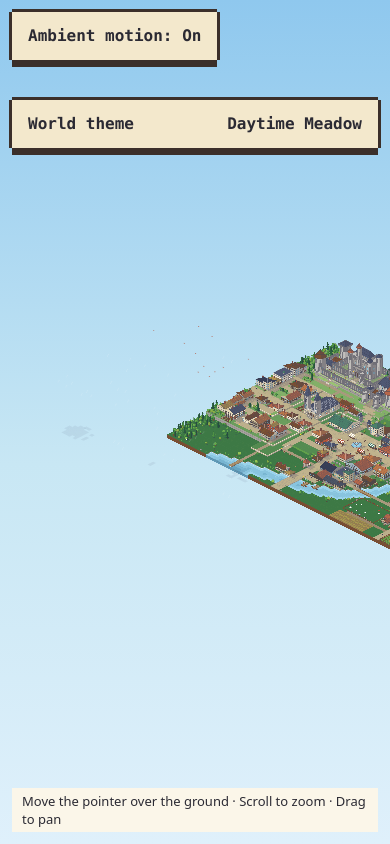
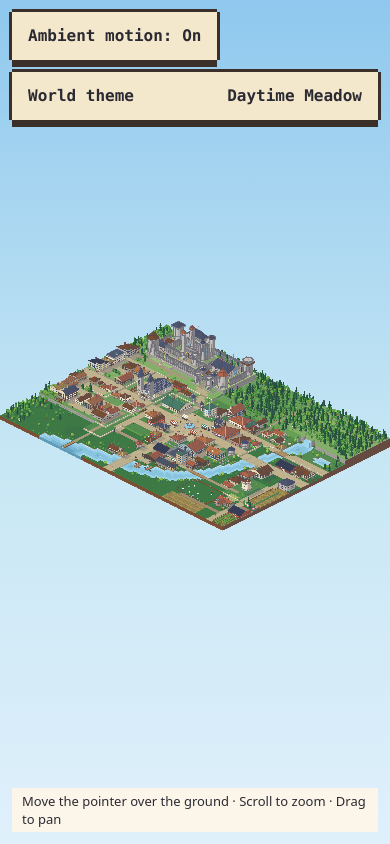
Before and after one commit to Mayn18/Mayn-s-World, a React (Vite) app: page / in a window 390 px wide. Built offline with nearby package versions, Linux system fonts and the light colour scheme.

Commit message:
fix(render): restore world alignment and responsive controls
- Separate cached world and ambient overlay transforms
- Add coordinate alignment regression coverage
- Fix reduced-motion control overlap on mobile
- Constrain theme selector to short viewports
- Preserve accessible touch target sizes

```diff
--- a/src/client/styles.css
+++ b/src/client/styles.css
@@ -395,7 +395,7 @@ html[data-page-hidden] .ambient-sway {
 
 .world-theme-options {
   margin-top: 12px;
-  max-height: calc(100dvh - 92px);
+  max-height: calc(100dvh - 110px);
   overflow-y: auto;
   padding: 8px;
 }
@@ -437,10 +437,21 @@ html[data-page-hidden] .ambient-sway {
 }
 
 @media (max-width: 520px) {
+  .world-viewport {
+    display: flex;
+    flex-direction: column;
+    align-items: stretch;
+    gap: 12px;
+    padding: 12px;
+    box-sizing: border-box;
+  }
+
   .world-motion-control {
-    top: 12px;
-    right: 12px;
-    left: 12px;
+    position: relative;
+    order: 1;
+    top: auto;
+    right: auto;
+    left: auto;
     max-width: none;
   }
 
@@ -448,14 +459,21 @@ html[data-page-hidden] .ambient-sway {
     min-height: 48px;
   }
 
+  .world-motion-control > span {
+    flex: 1 1 100%;
+  }
+
   .world-theme-selector {
-    top: 100px;
-    right: 12px;
-    left: 12px;
+    position: relative;
+    order: 2;
+    top: auto;
+    right: auto;
+    left: auto;
     width: auto;
   }
 
   .world-theme-options {
-    max-height: calc(100dvh - 160px);
+    max-height: max(72px, calc(100dvh - 200px));
+    overscroll-behavior: contain;
   }
 }
--- a/src/client/world/TownCanvas.tsx
+++ b/src/client/world/TownCanvas.tsx
@@ -50,7 +50,7 @@ import { actorsVisible } from './ambient/ambientLod';
 import { paintAmbientBase } from './ambient/ambientPainter';
 import { buildWaterEffectScene } from './ambient/waterEffects';
 import { buildingPalette } from './buildings/palette';
-import { setWorldTransform } from './render/worldTransform';
+import { setPictureTransform, setWorldTransform } from './render/worldTransform';
 
 interface TownCanvasProps {
   theme?: Theme;
@@ -636,7 +636,7 @@ export function TownCanvas({
     }
 
     const maxResolution = cacheResolution(bounds, fit.scale * MAX_ZOOM, dpr);
-    setWorldTransform(ctx, view, dpr, bounds);
+    setPictureTransform(ctx, view, dpr);
     ctx.imageSmoothingEnabled = false;
     ctx.drawImage(
       terrainCanvas.canvas,
--- a/src/client/world/render/worldTransform.ts
+++ b/src/client/world/render/worldTransform.ts
@@ -1,9 +1,21 @@
 import type { Bounds } from './bounds';
 import type { ViewTransform } from './viewTransform';
 
-interface TransformContext {
+interface PictureTransformContext {
   setTransform(a: number, b: number, c: number, d: number, e: number, f: number): void;
+}
+
+interface TransformContext extends PictureTransformContext {
   translate(x: number, y: number): void;
+}
+
+export function setPictureTransform(
+  ctx: PictureTransformContext,
+  view: ViewTransform,
+  dpr: number,
+): void {
+  const scale = view.scale * dpr;
+  ctx.setTransform(scale, 0, 0, scale, view.offsetX * dpr, view.offsetY * dpr);
 }
 
 export function setWorldTransform(
@@ -12,7 +24,6 @@ export function setWorldTransform(
   dpr: number,
   bounds: Pick<Bounds, 'left' | 'top'>,
 ): void {
-  const scale = view.scale * dpr;
-  ctx.setTransform(scale, 0, 0, scale, view.offsetX * dpr, view.offsetY * dpr);
+  setPictureTransform(ctx, view, dpr);
   ctx.translate(-bounds.left, -bounds.top);
 }
```
Also changed, not shown: 1 other file (tests, documents, lock files or other folders).
